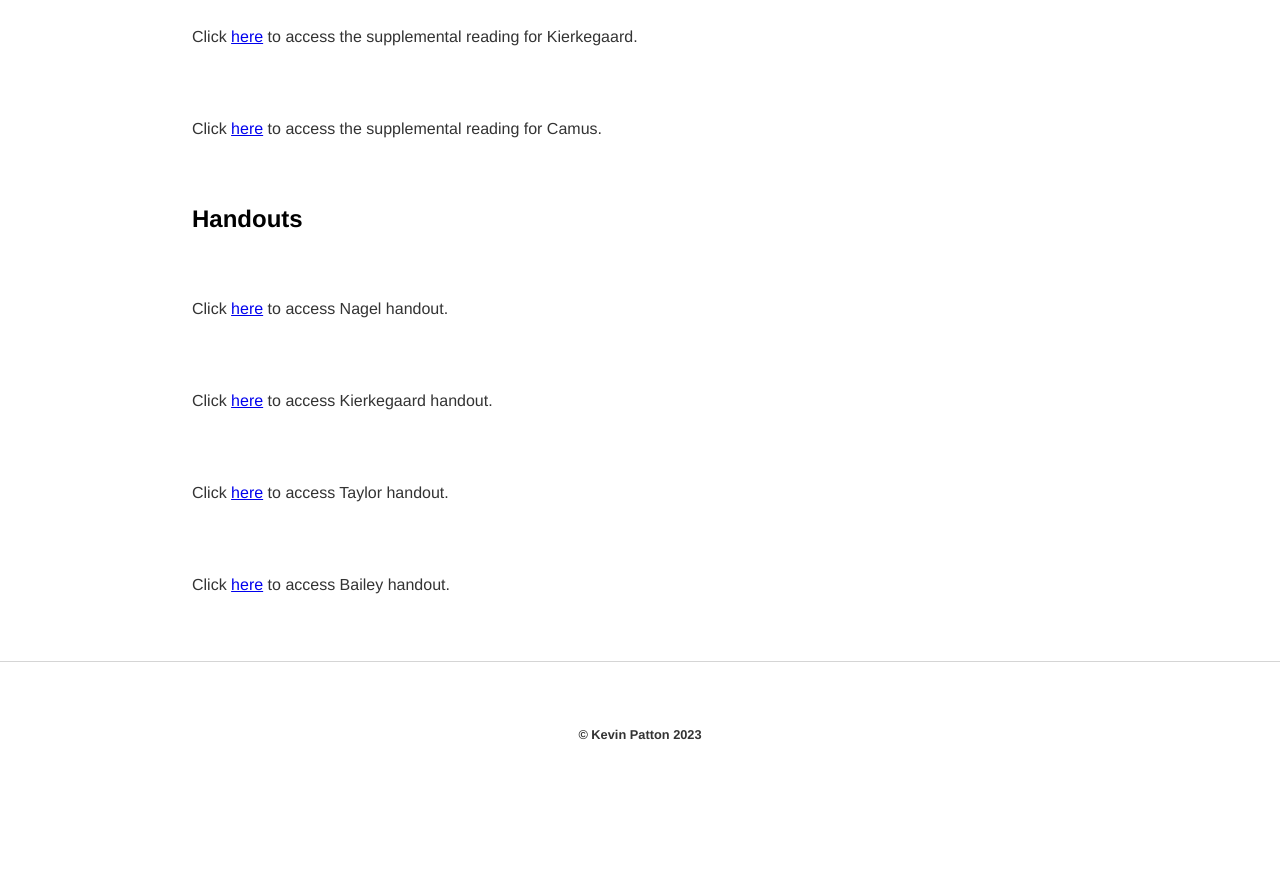
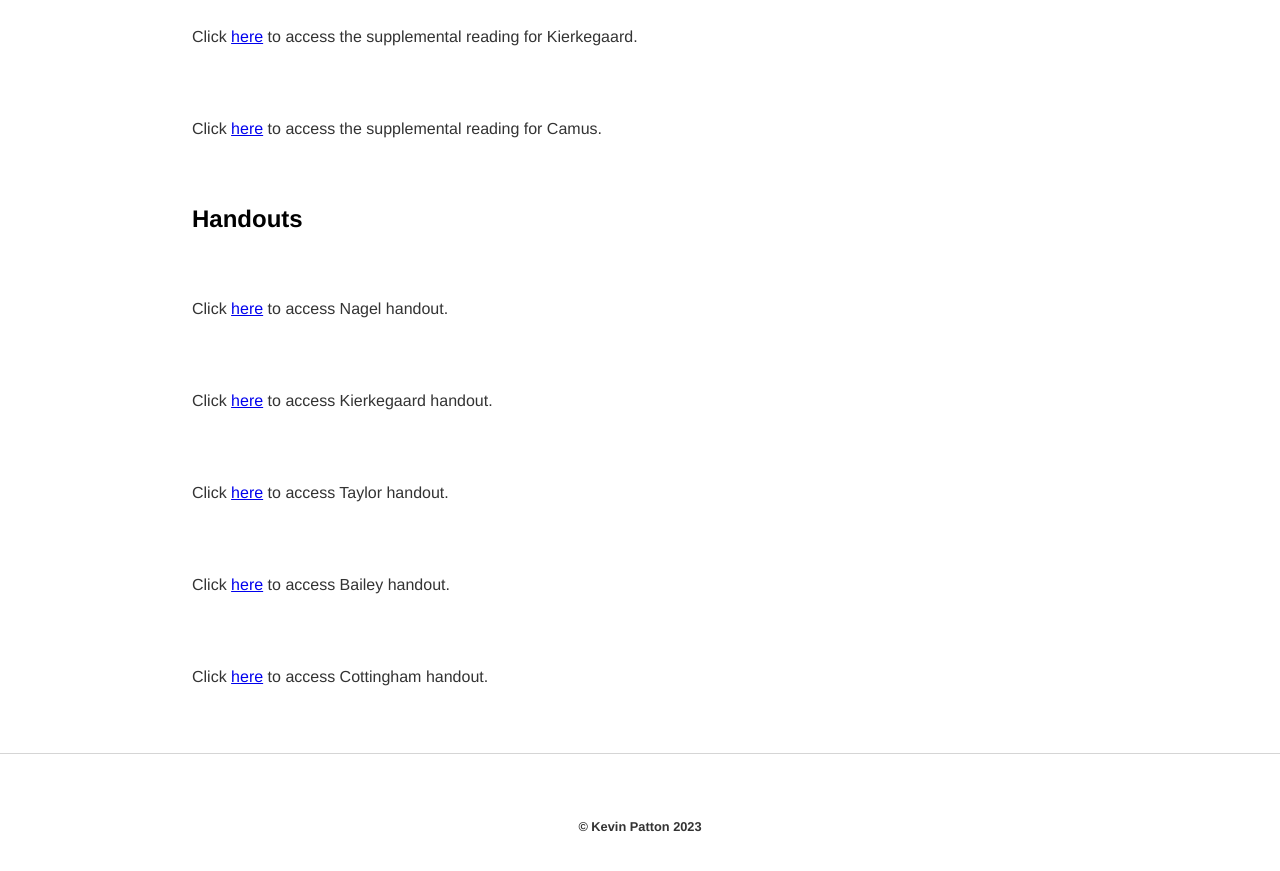
Before and after one commit to kevinjpatton/kevinjpatton.github.io, a Jekyll site: the page built from teaching/phil_1010/index.html, in a window 1280 px wide and 900 px high, scrolled down 1738 px. Shown: the top 871 px of the window. Built offline with Jekyll 4.4.1, drawn with Linux system fonts in a browser that asks for light colours; Markdown is read by kramdown in place of the engine named in the settings; before the commit the page ends 2546 px from its top, so only the background shows below that.

Commit message:
Update index.html

```diff
--- a/teaching/phil_1010/index.html
+++ b/teaching/phil_1010/index.html
@@ -29,3 +29,4 @@ title: Teaching - Phil 1010
 <p>Click <a href="Handout - Kierkegaard.pdf" target="_blank">here</a> to access Kierkegaard handout.</p>
 <p>Click <a href="Handout - Taylor.pdf" target="_blank">here</a> to access Taylor handout.</p>
 <p>Click <a href="Handout - Bailey.pdf" target="_blank">here</a> to access Bailey handout.</p>
+<p>Click <a href="Handout - Cottingham.pdf" target="_blank">here</a> to access Cottingham handout.</p>
```
